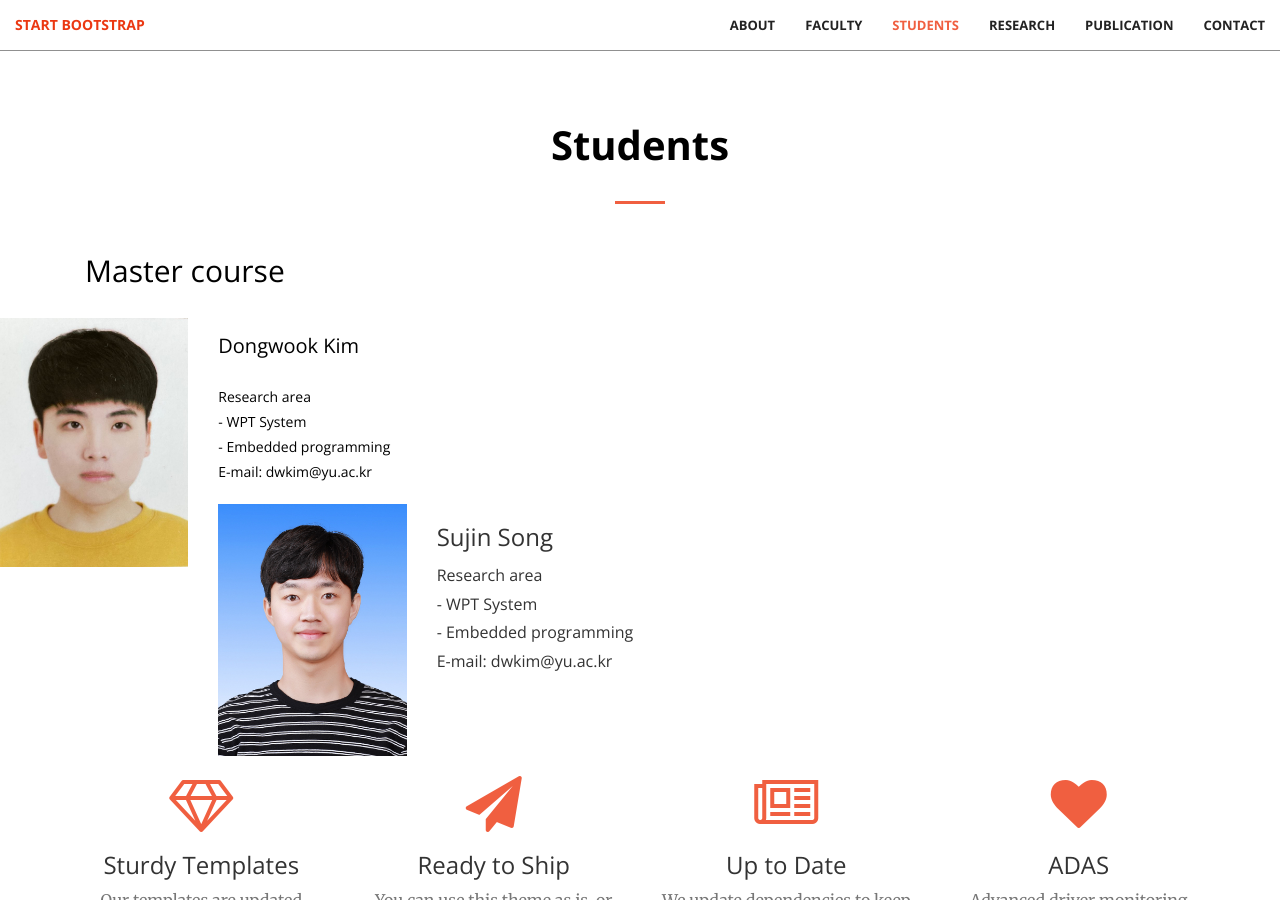
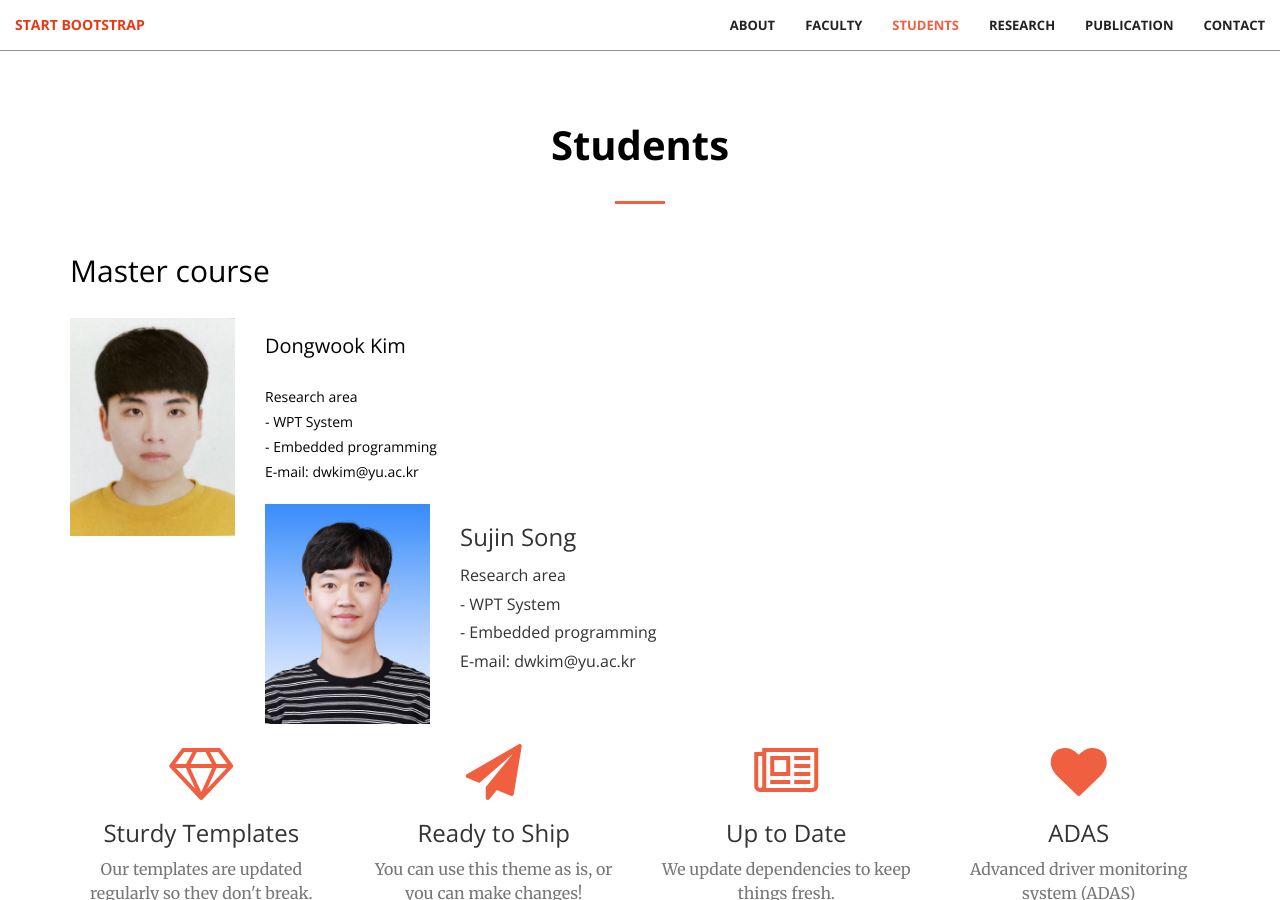
Before and after one commit to dwKim88/AEL, a Jekyll site: the page built from index.html, in a window 1280 px wide and 900 px high, scrolled down 3633 px. Built offline with Jekyll 4.4.1, drawn with Linux system fonts in a browser that asks for light colours.

Commit message:
Update students.html

```diff
--- a/_includes/students.html
+++ b/_includes/students.html
@@ -15,6 +15,7 @@
 
     <!-- 석사1 -->
     <div class="container">
+        <div class="row">
             <div class="col-xs-12 text-left">
                  <h2>
                     <p style="line-height: 1.8; color:black; font-size:30px;">
@@ -23,6 +24,9 @@
                 </h2>
             </div>
         </div>
+    </div>
+
+    <div class="container">
         <div class="row">
         <!-- 석사1 사진 -->
             <div class="col-xs-2 text-left">
```
Lines whose indentation alone changed are shown as unchanged.
